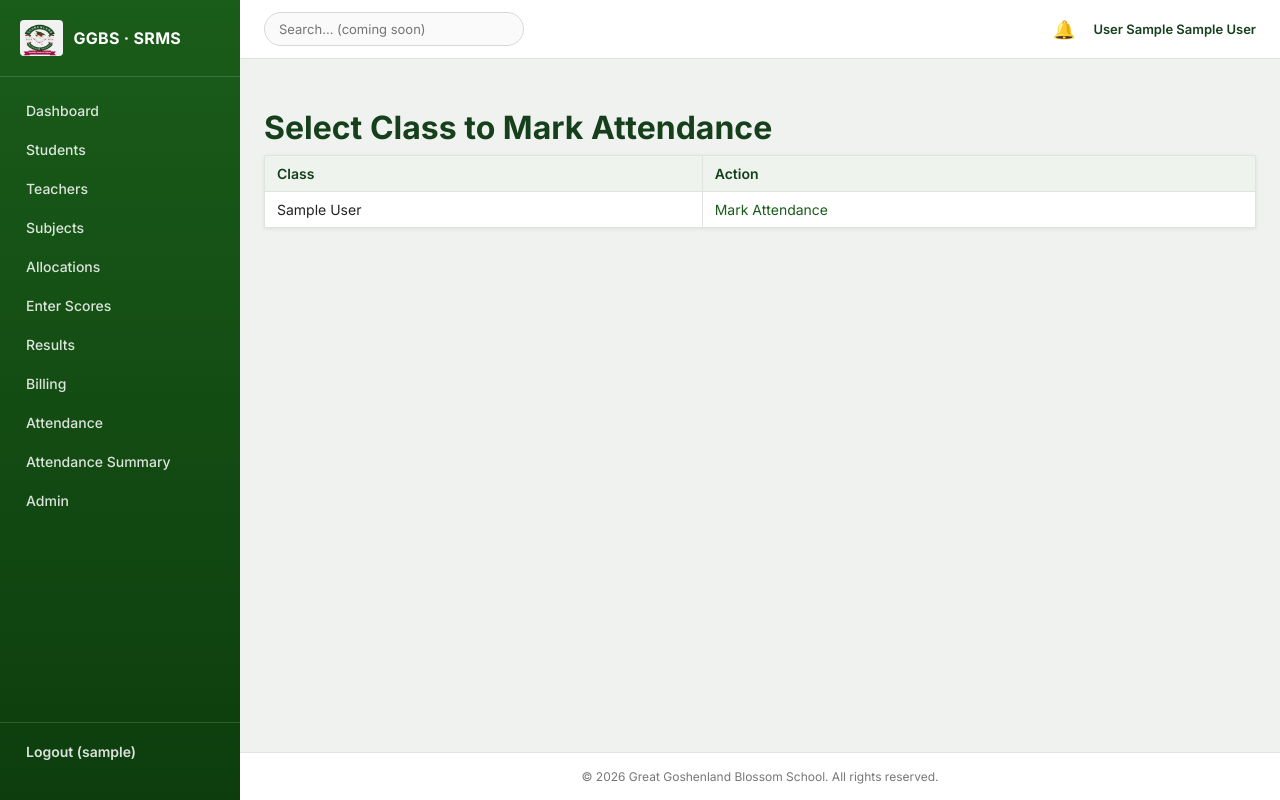
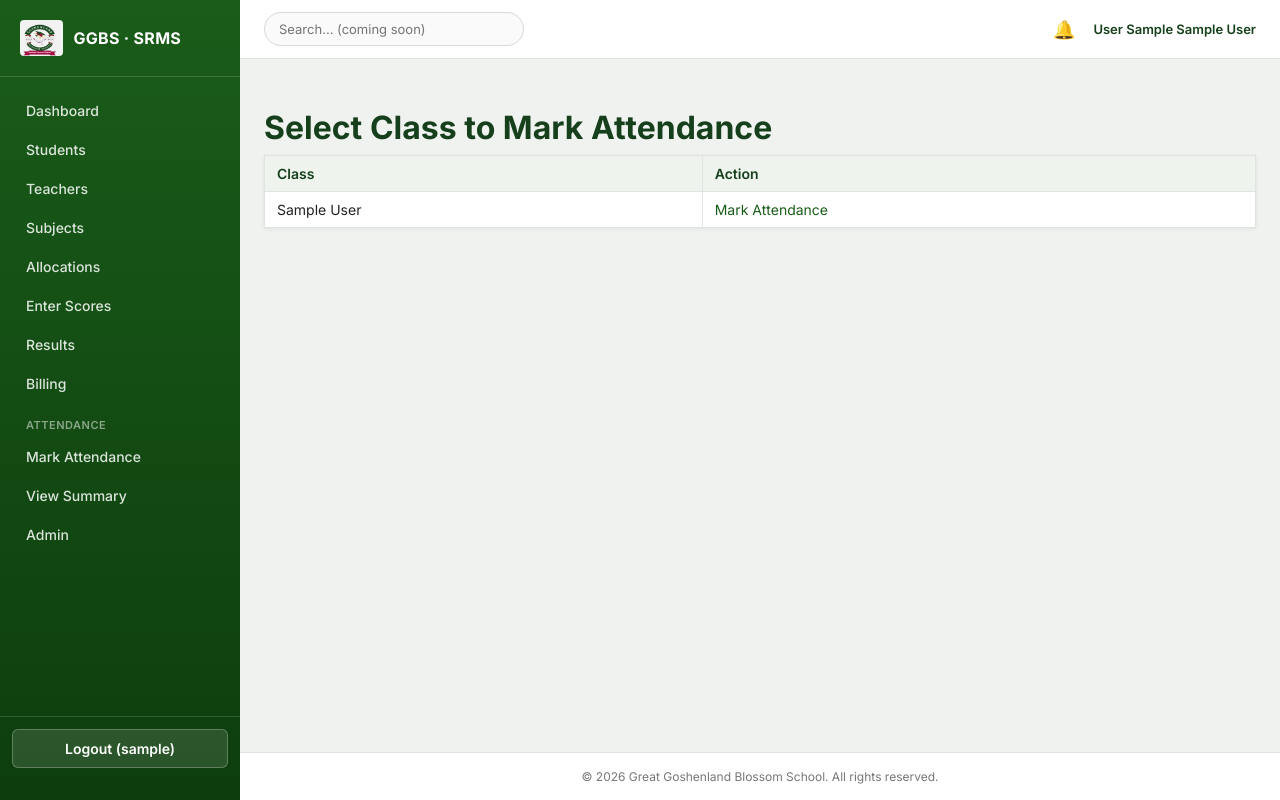
Before and after one commit to Obagoldpaul/school-result-system, a Django app: page /attendance/ in a window 1280 px wide. Run offline with Django 5.2, Linux system fonts and the light colour scheme; a user stored in the database is signed in; tables that the repository leaves empty hold one stand-in row (values such as "Sample post").

Commit message:
Fix sidebar to stay fixed on scroll, style logout button, group Attendance links under section label

```diff
--- a/static/css/sidebar.css
+++ b/static/css/sidebar.css
@@ -11,6 +11,10 @@
     flex-direction: column;
     padding: 20px 0;
     flex-shrink: 0;
+    position: sticky;
+    top: 0;
+    height: 100vh;
+    overflow-y: auto;
 }
 
 .sidebar .brand {
@@ -129,3 +133,40 @@
     font-weight: 600;
     color: #16401c;
 }
+
+.sidebar nav {
+    overflow-y: auto;
+}
+
+.nav-section-label {
+    color: rgba(255,255,255,0.5);
+    font-size: 11px;
+    text-transform: uppercase;
+    letter-spacing: 0.5px;
+    padding: 14px 14px 4px 14px;
+    font-weight: 600;
+}
+
+.sidebar .logout-form {
+    padding: 12px;
+    border-top: 1px solid rgba(255,255,255,0.15);
+    margin-top: auto;
+}
+
+.sidebar .logout-form button {
+    background: rgba(255,255,255,0.12);
+    border: 1px solid rgba(255,255,255,0.25);
+    color: #fff;
+    cursor: pointer;
+    font-size: 14px;
+    font-weight: 600;
+    font-family: inherit;
+    padding: 10px 14px;
+    width: 100%;
+    text-align: center;
+    border-radius: 6px;
+}
+
+.sidebar .logout-form button:hover {
+    background: rgba(255,255,255,0.22);
+}
--- a/templates/base.html
+++ b/templates/base.html
@@ -50,23 +50,26 @@
                     <a href="{% url 'select_allocation' %}">Enter Scores</a>
                     <a href="{% url 'class_results' %}">Results</a>
                     <a href="{% url 'students_owing' %}">Billing</a>
-                    <a href="{% url 'select_class_for_attendance' %}">Attendance</a>
-                    <a href="{% url 'class_attendance_summary' %}">Attendance Summary</a>
+                    <div class="nav-section-label">Attendance</div>
+                    <a href="{% url 'select_class_for_attendance' %}">Mark Attendance</a>
+                    <a href="{% url 'class_attendance_summary' %}">View Summary</a>
                     <a href="/admin/">Admin</a>
 
                 {% elif is_principal %}
 
                     <a href="{% url 'class_results' %}">Results</a>
                     <a href="{% url 'students_owing' %}">Billing</a>
-                    <a href="{% url 'select_class_for_attendance' %}">Attendance</a>
-                    <a href="{% url 'class_attendance_summary' %}">Attendance Summary</a>
+                    <div class="nav-section-label">Attendance</div>
+                    <a href="{% url 'select_class_for_attendance' %}">Mark Attendance</a>
+                    <a href="{% url 'class_attendance_summary' %}">View Summary</a>
 
                 {% elif is_class_teacher %}
 
                     <a href="{% url 'select_allocation' %}">Enter Scores</a>
                     <a href="{% url 'class_results' %}">My Class</a>
-                    <a href="{% url 'select_class_for_attendance' %}">Attendance</a>
-                    <a href="{% url 'class_attendance_summary' %}">Attendance Summary</a>
+                    <div class="nav-section-label">Attendance</div>
+                    <a href="{% url 'select_class_for_attendance' %}">Mark Attendance</a>
+                    <a href="{% url 'class_attendance_summary' %}">View Summary</a>
 
                 {% elif is_teacher %}
 
```
Also changed, not shown: 1 other file.
